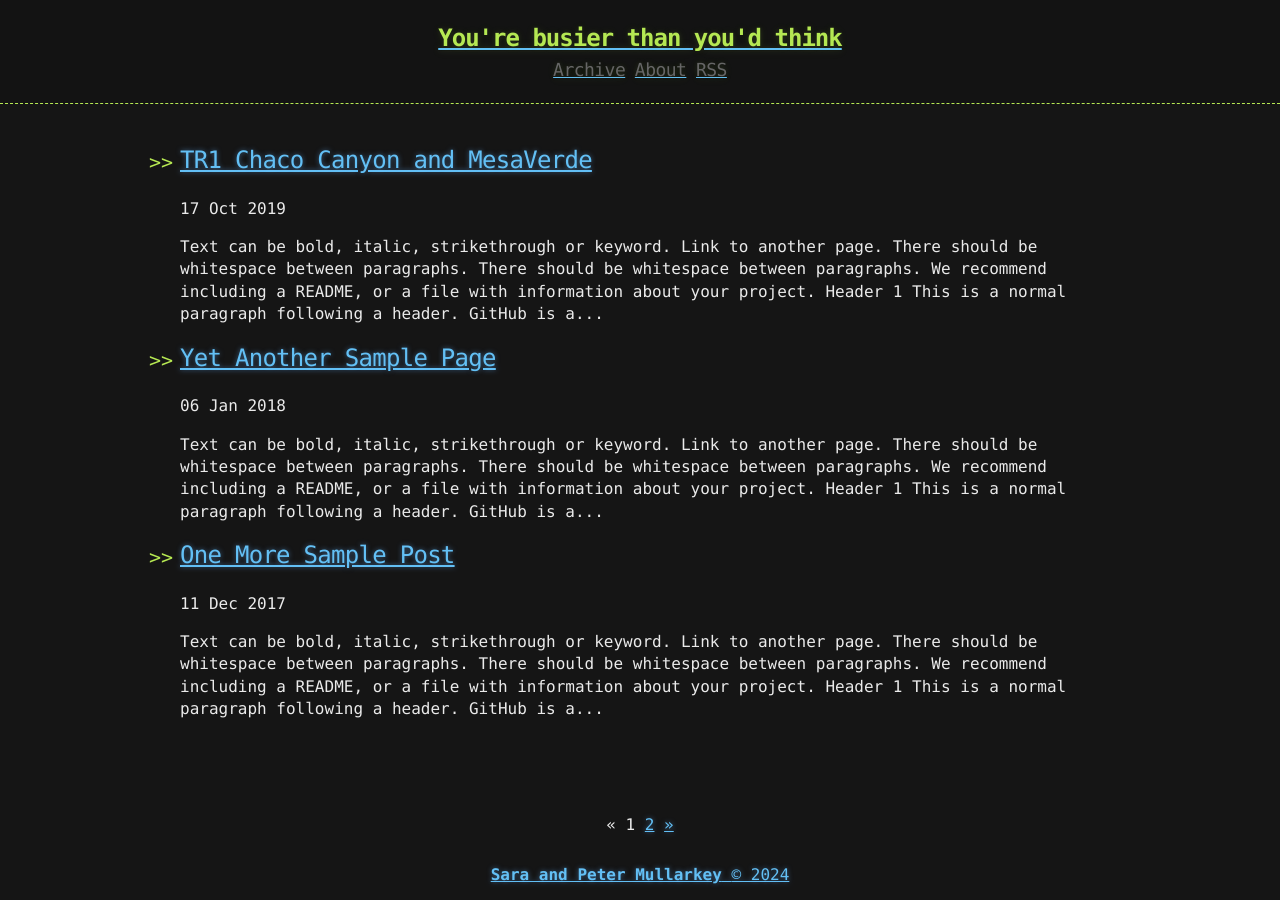
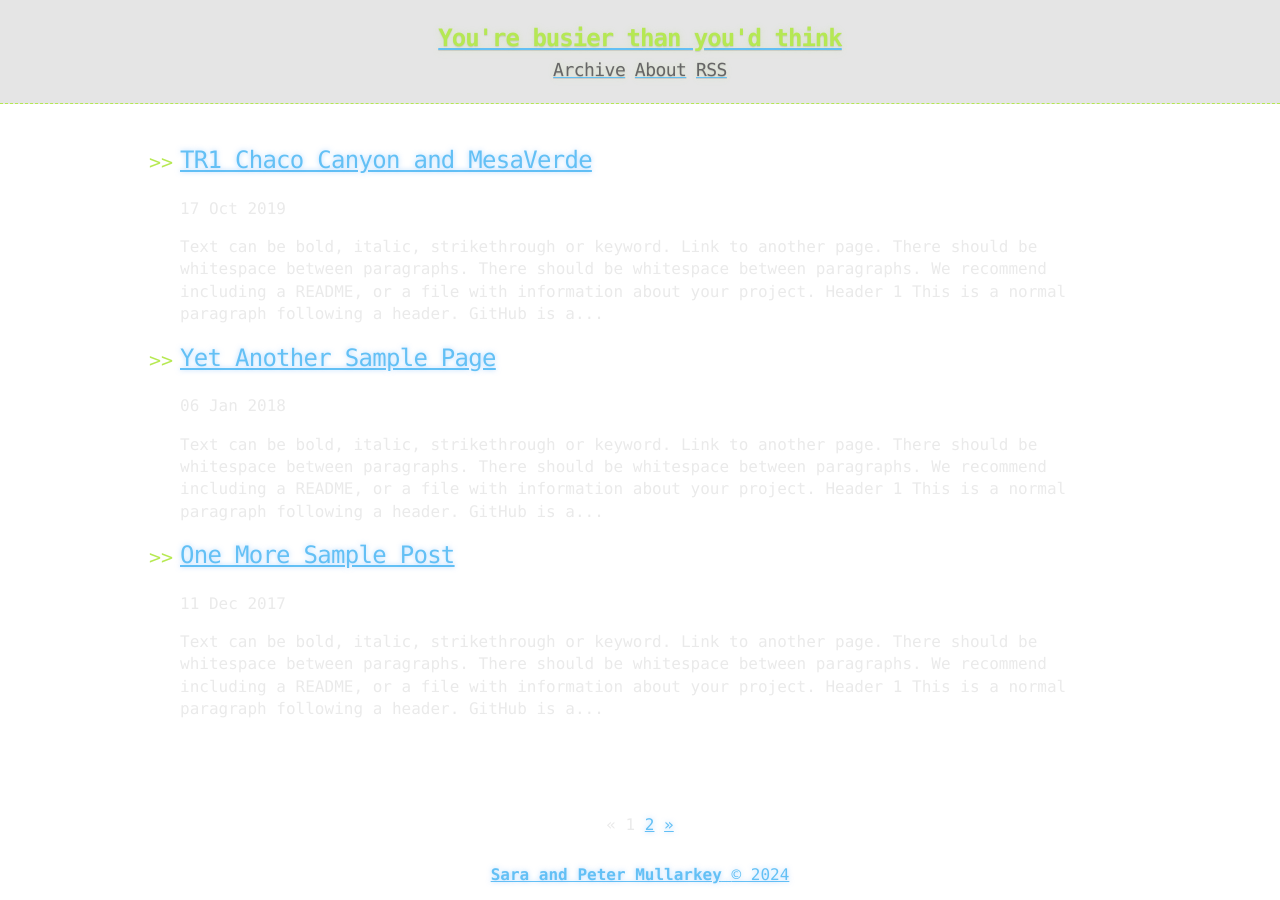
Before and after one commit to petermullarkey/petermullarkey.github.io, a Jekyll site: the page built from index.html, in a window 1280 px wide. Built offline with Jekyll 4.4.1, drawn with Linux system fonts in a browser that asks for light colours; the list of posts is cut into pages by our own code.

Commit message:
Update base.scss

```diff
--- a/_sass/base.scss
+++ b/_sass/base.scss
@@ -14,7 +14,7 @@ $blockquote-border: $dove-grey !default;
 body {
   margin: 0;
   padding: 0;
-  background: $body-background url("../assets/bkg.jpg") 0 0;
+  background: url("../assets/bkg.jpg");
   color: $body-foreground;
   font-size: 16px;
   line-height: 1.5;
```
